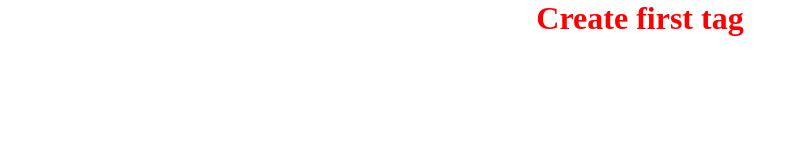
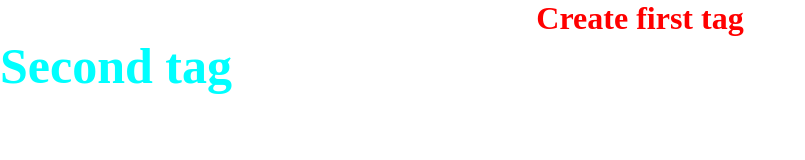
Before and after one commit to Sergiysteg/advance, a plain HTML site: page index.html in a window 1280 px wide. Shown: the whole page, without its empty margins (0-805 px from the left). Drawn offline with Linux system fonts and the light colour scheme.

Commit message:
create new tag

```diff
--- a/css/main.css
+++ b/css/main.css
@@ -11,3 +11,7 @@ h1 {
     color: red;
     text-align: center;
 }
+h2 {
+    font-size: 50px;
+    color: cyan;
+}
--- a/index.html
+++ b/index.html
@@ -7,6 +7,9 @@
     <link rel="stylesheet" href="./css/main.css">
 </head>
 <body>
+
     <h1>Create first tag</h1>
+    <h2>Second tag</h2>
+
 </body>
 </html>
```
